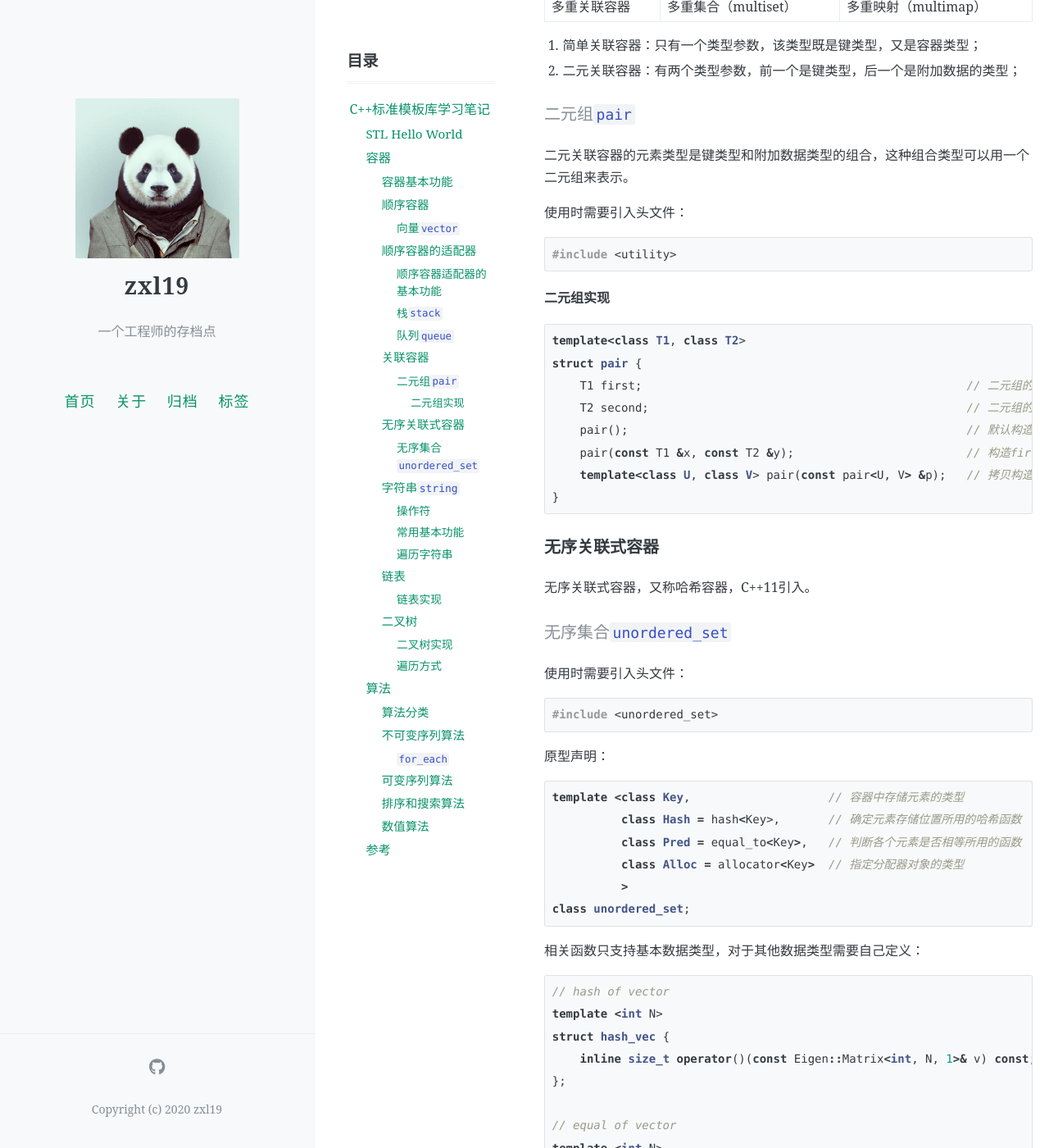
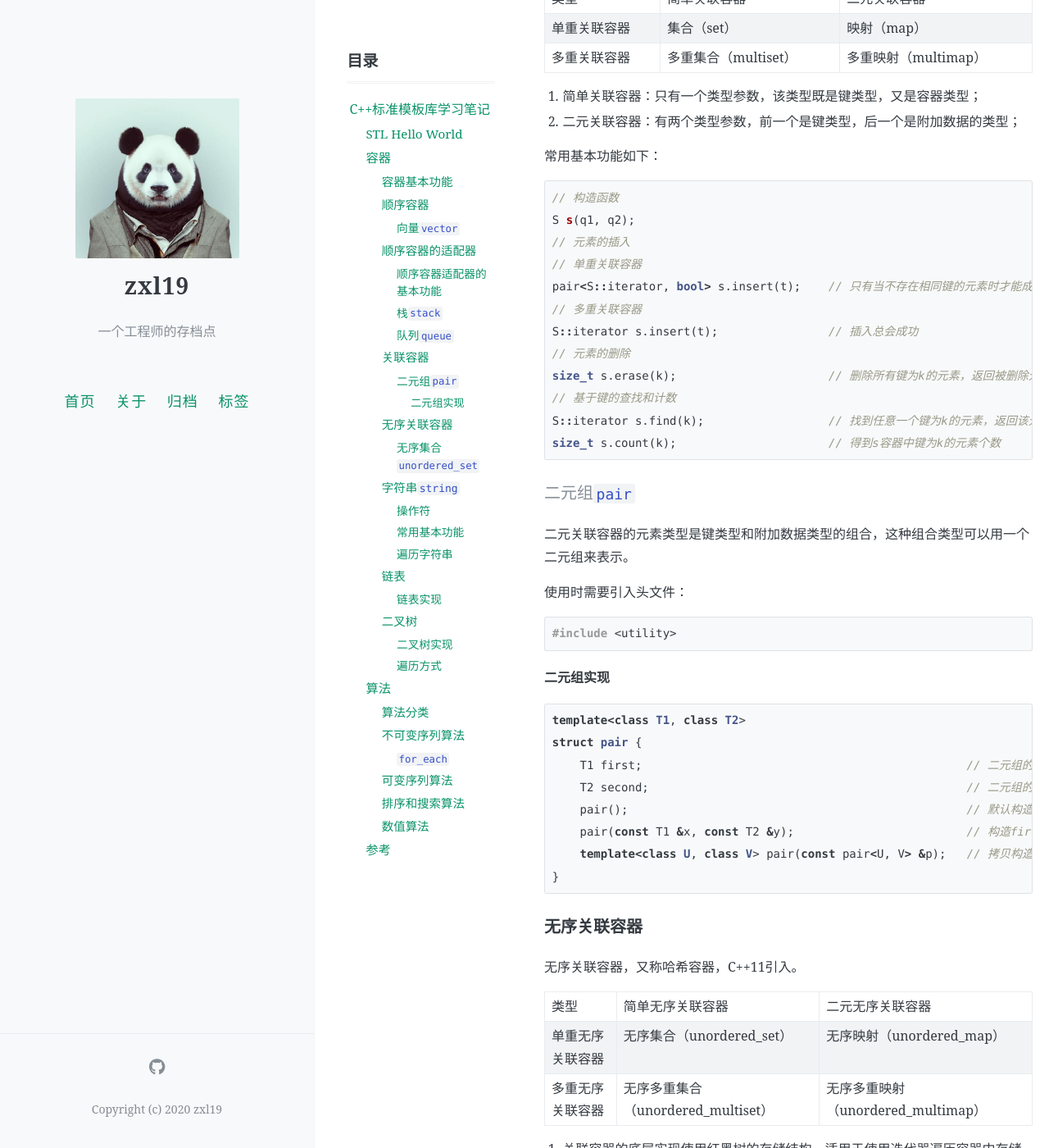
Before and after one commit to zxl19/zxl19.github.io, a Jekyll site: the page built from _posts/2021-09-19-stl-note.md, in a window 1280 px wide and 1400 px high, scrolled down 4204 px. Shown: the whole window at 82% size. Built offline with Jekyll 4.4.1, drawn with Linux system fonts in a browser that asks for light colours; comment, search, counter and statistics services are not loaded; some of the changed text lies outside the part shown.

Commit message:
Update Posts

````diff
--- a/_posts/2021-09-19-stl-note.md
+++ b/_posts/2021-09-19-stl-note.md
@@ -44,6 +44,8 @@ C++标准模板库的核心包括以下三个组件：
 - s：S类型的实例；
 - T：元素类型；
 - t：T类型的实例；
+- K：键的类型；
+- k：K类型的实例；
 - n：整型数据；
 - p：指向s中元素的迭代器；
 - q：任何指向T类型元素的输入迭代器（未必指向S中的元素，也未必具有S::iterator类型）；
@@ -177,6 +179,23 @@ value_type& s.back()
 1. 简单关联容器：只有一个类型参数，该类型既是键类型，又是容器类型；
 2. 二元关联容器：有两个类型参数，前一个是键类型，后一个是附加数据的类型；
 
+常用基本功能如下：
+
+```cpp
+// 构造函数
+S s(q1, q2);
+// 元素的插入
+// 单重关联容器
+pair<S::iterator, bool> s.insert(t);    // 只有当不存在相同键的元素时才能成功插入
+// 多重关联容器
+S::iterator s.insert(t);                // 插入总会成功
+// 元素的删除
+size_t s.erase(k);                      // 删除所有键为k的元素，返回被删除元素的个数
+// 基于键的查找和计数
+S::iterator s.find(k);                  // 找到任意一个键为k的元素，返回该元素的迭代器，如果s中没有键为k的元素，则返回s.end()
+size_t s.count(k);                      // 得到s容器中键为k的元素个数
+```
+
 #### 二元组`pair`
 
 二元关联容器的元素类型是键类型和附加数据类型的组合，这种组合类型可以用一个二元组来表示。
@@ -200,9 +219,17 @@ struct pair {
 }
 ```
 
-### 无序关联式容器
+### 无序关联容器
 
-无序关联式容器，又称哈希容器，C++11引入。
+无序关联容器，又称哈希容器，C++11引入。
+
+| 类型 | 简单无序关联容器 | 二元无序关联容器 |
+| :---- | :---- | :---- |
+| 单重无序关联容器 | 无序集合（unordered_set） | 无序映射（unordered_map） |
+| 多重无序关联容器 | 无序多重集合（unordered_multiset） | 无序多重映射（unordered_multimap） |
+
+1. 关联容器的底层实现使用红黑树的存储结构，适用于使用迭代器遍历容器中存储的元素；
+2. 无序关联容器的底层实现使用哈希表的存储结构，适用于通过指定键查找对应的值（平均时间复杂度为O(1)）；
 
 #### 无序集合`unordered_set`
 
@@ -223,7 +250,7 @@ template <class Key,                    // 容器中存储元素的类型
 class unordered_set;
 ```
 
-相关函数只支持基本数据类型，对于其他数据类型需要自己定义：
+默认哈希函数`hash<Key>`只支持基本数据类型，默认比较函数`equal_to<Key>`只支持可直接用`==`运算符比较的数据类型，对于自定义数据类型需要重新实现，以三维向量为例：
 
 ```cpp
 // hash of vector
````
Also changed, not shown: other parts of _posts/2021-09-19-stl-note.md (+9 -8 lines), _posts/2021-06-02-cpp-time.md (+4 -1 lines).
